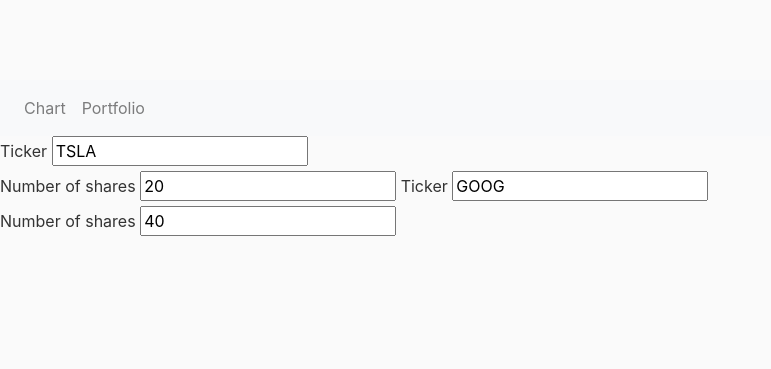
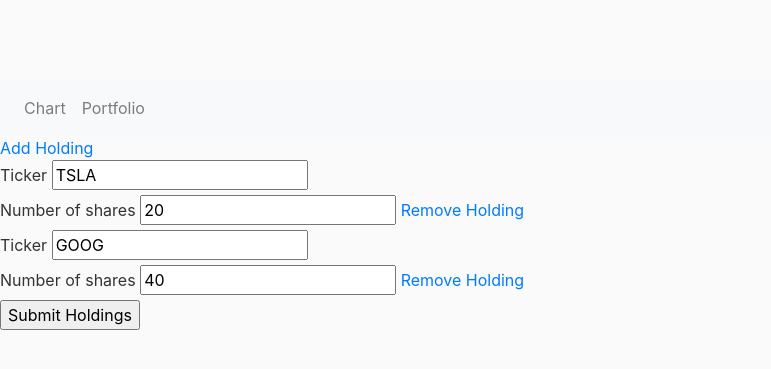
Before and after one commit to NateLeeP/Finance-App, a Flask app: page /portfolio in a window 1280 px wide. Shown: the top 369 px of the page, without its empty margins (0-771 px from the left). Run offline with Flask 2, Linux system fonts and the light colour scheme; some libraries are stand-ins or nearby versions.

Commit message:
Added feature to allow for adding/removing portfolio holding

```diff
--- a/financeapp/forms.py
+++ b/financeapp/forms.py
@@ -27,6 +27,7 @@ class PortfolioEntry(FlaskForm):
 
 class PortfolioHoldings(FlaskForm):
     holdings = FieldList(FormField(PortfolioEntry), min_entries=1)
+    submit = SubmitField('Submit Holdings')
 
 
 
--- a/financeapp/static/main.css
+++ b/financeapp/static/main.css
@@ -18,5 +18,8 @@ body {
 .reduced-width {
     width: 30%;
 }
+.is-hidden {
+    display:none;
+}
 
 /* Check this out! Can override bootstrap defaults by naming them in your main.css file.
--- a/financeapp/templates/portfolio.html
+++ b/financeapp/templates/portfolio.html
@@ -1,12 +1,115 @@
 {% extends 'layout.html' %}
 
 {% block content  %}
+<a id="add" href="#">Add Holding</a>
 
-{% for portfolio_entry in form.holdings %}
-  {{portfolio_entry.hidden_tag()}}
-  {{portfolio_entry.ticker.label}} {{portfolio_entry.ticker}}<br>
-  {{portfolio_entry.shares.label}} {{portfolio_entry.shares}}
+<form action=''>
+  {{form.hidden_tag()}}
+  <div id='subforms-container'>
+    {% for portfolio_entry in form.holdings %}
+      <div id="holding-{{loop.index0}}-form" class="subform" data-index="{{loop.index0}}">
+        {{portfolio_entry.ticker.label}} {{portfolio_entry.ticker}}<br>
+        {{portfolio_entry.shares.label}} {{portfolio_entry.shares}}
 
-{% endfor %}
+        <a class="remove" href="#">Remove Holding</a>
+      </div>
+    {% endfor %}
+  </div>
+  {{form.submit}}
+</form>
 
+<div id="holding-_-form" class="is-hidden" data-index="_">
+  <label for="holdings-_-ticker">Ticker Symbol</label>
+  <input id="holdings-_-ticker" name="holdings-_-ticker" type="text" value="">
+  <br>
+  <label for="holdings-_-shares">Number of Shares</label>
+  <input id="holdings-_-shares" name="holdings-_-shares" type="text">
+
+  <a class="remove" href="#">Remove Holding</a>
+</div>
+<script src="https://code.jquery.com/jquery-3.4.1.slim.min.js" integrity="sha384-J6qa4849blE2+poT4WnyKhv5vZF5SrPo0iEjwBvKU7imGFAV0wwj1yYfoRSJoZ+n" crossorigin="anonymous"></script>
+<script>
+  function adjustIndices(removedIndex) {
+    var $forms = $('.subform');
+
+    $forms.each(function(i) {
+        var $form = $(this);
+        var index = parseInt($form.data('index'));
+        var newIndex = index - 1;
+
+        if (index < removedIndex) {
+            // Skip
+            return true;
+        }
+
+        // Change ID in form itself
+        $form.attr('id', $form.attr('id').replace(index, newIndex));
+        $form.data('index', newIndex);
+
+        // Change IDs in form inputs
+        $form.find('input').each(function(j) {
+            var $item = $(this);
+            $item.attr('id', $item.attr('id').replace(index, newIndex));
+            $item.attr('name', $item.attr('name').replace(index, newIndex));
+        });
+    });
+};
+function removeForm() {
+    var $removedForm = $(this).closest('.subform');
+    var removedIndex = parseInt($removedForm.data('index'));
+
+    $removedForm.remove();
+
+    // Update indices
+    adjustIndices(removedIndex);
+};
+function addForm() {
+    var $templateForm = $('#holding-_-form');
+
+    if (!$templateForm) {
+        console.log('[ERROR] Cannot find template');
+        return;
+    }
+
+    // Get Last index
+    var $lastForm = $('.subform').last();
+
+    var newIndex = 0;
+
+    if ($lastForm.length > 0) {
+        newIndex = parseInt($lastForm.data('index')) + 1;
+    }
+
+    // Maximum of 20 subforms
+    if (newIndex > 20) {
+        console.log('[WARNING] Reached maximum number of elements');
+        return;
+    }
+
+    // Add elements
+    var $newForm = $templateForm.clone();
+
+    $newForm.attr('id', $newForm.attr('id').replace('_', newIndex));
+    $newForm.data('index', newIndex);
+
+    $newForm.find('input').each(function(idx) {
+        var $item = $(this);
+
+        $item.attr('id', $item.attr('id').replace('_', newIndex));
+        $item.attr('name', $item.attr('name').replace('_', newIndex));
+    });
+
+    // Append
+    $('#subforms-container').append($newForm);
+    $newForm.addClass('subform');
+    $newForm.removeClass('is-hidden');
+
+    $newForm.find('.remove').click(removeForm);
+};
+  $(document).ready(function() {
+                $('#add').click(addForm);
+                $('.remove').click(removeForm);
+            });
+
+</script>
 {% endblock content %}
```
